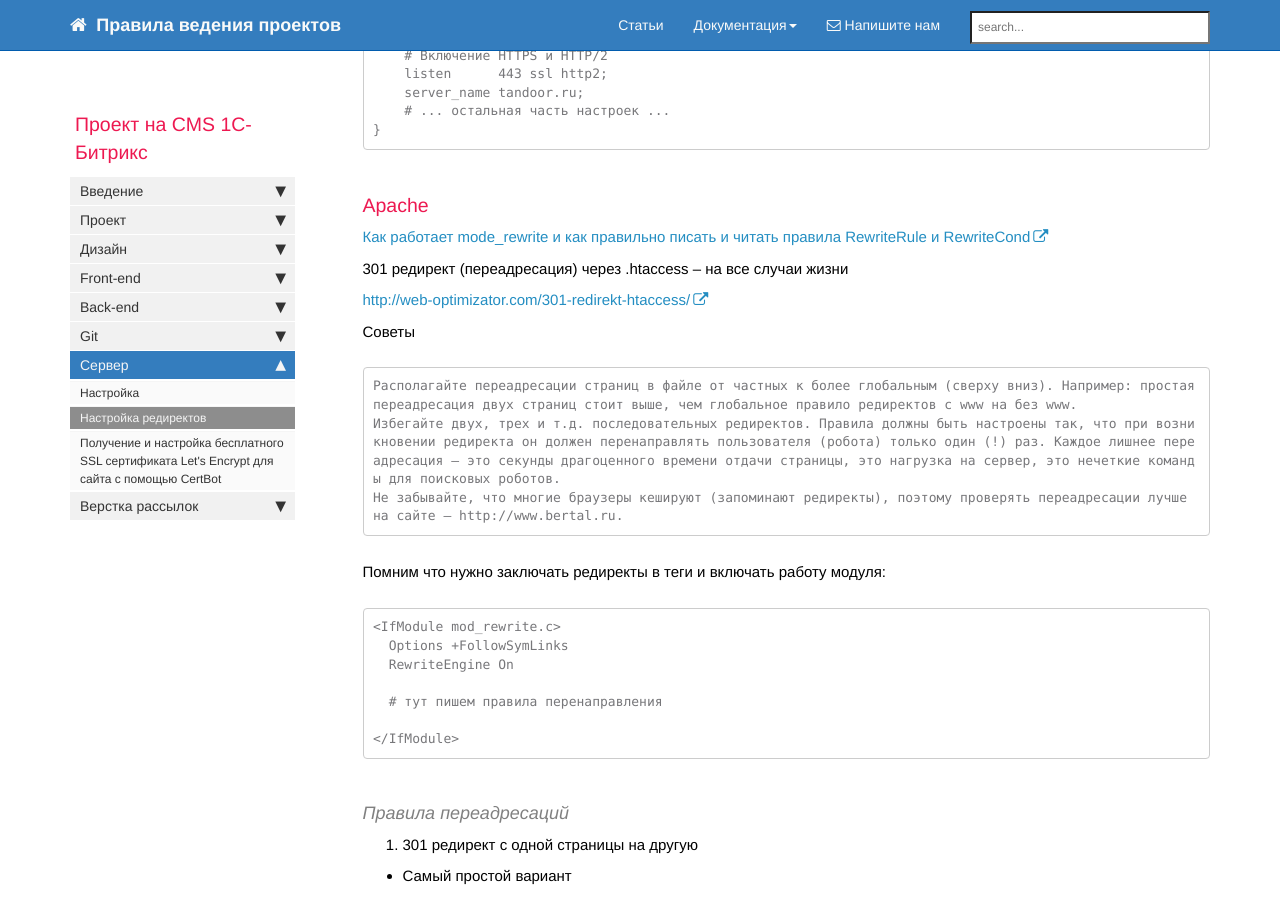
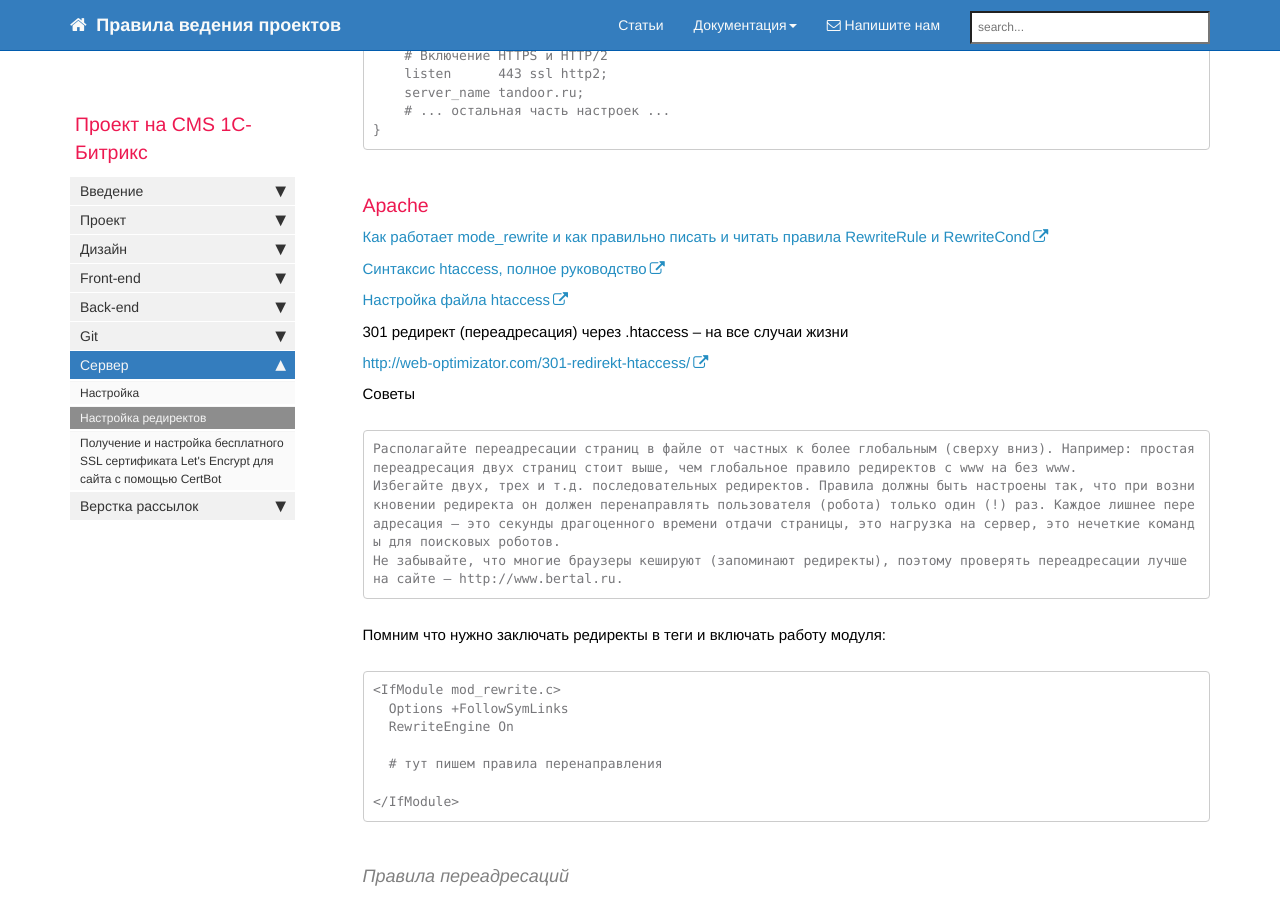
Before and after one commit to gdecider/gdecider.github.io, a Jekyll site: the page built from pages/bx/bx_server-redirects.md, in a window 1280 px wide and 900 px high, scrolled down 1303 px. Built offline with Jekyll 4.4.1, drawn with Linux system fonts in a browser that asks for light colours; nearby versions of some CDN libraries; comment, search, counter and statistics services are not loaded.

Commit message:
Update bx_server-redirects.md

```diff
--- a/pages/bx/bx_server-redirects.md
+++ b/pages/bx/bx_server-redirects.md
@@ -77,6 +77,10 @@ server {
 ### Apache
 
 [Как работает mode_rewrite и как правильно писать и читать правила RewriteRule и RewriteCond](https://andew.ru/ru/pages/page/apache-mod-rewrite)
+
+[Синтаксис htaccess, полное руководство](https://www.imbf.org/vebmaster/htaccess-sintaksis-polnoe-rukovodstvo.html)
+
+[Настройка файла htaccess](https://losst.ru/nastrojka-fajla-htaccess)
 
 301 редирект (переадресация) через .htaccess – на все случаи жизни
 
```
